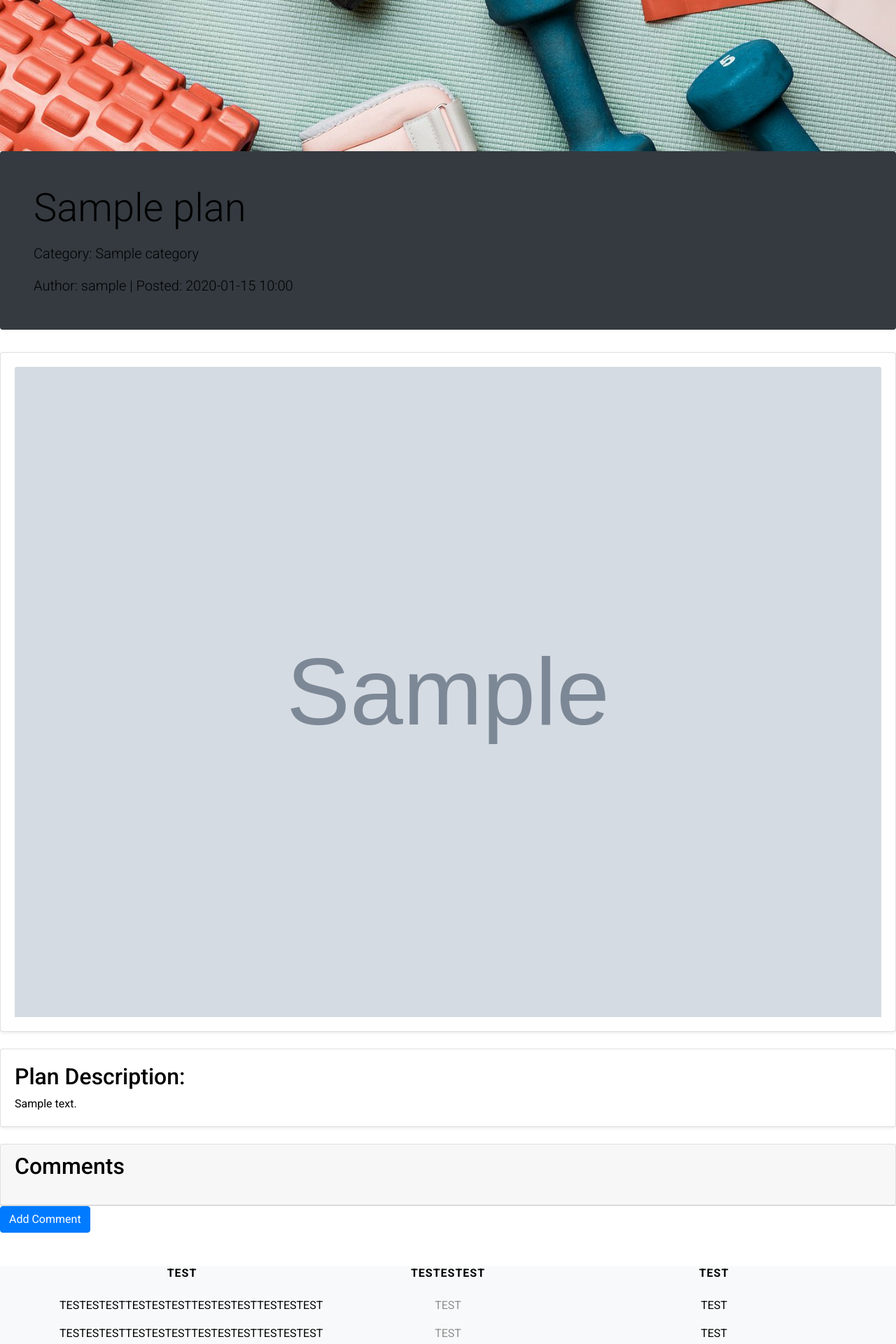
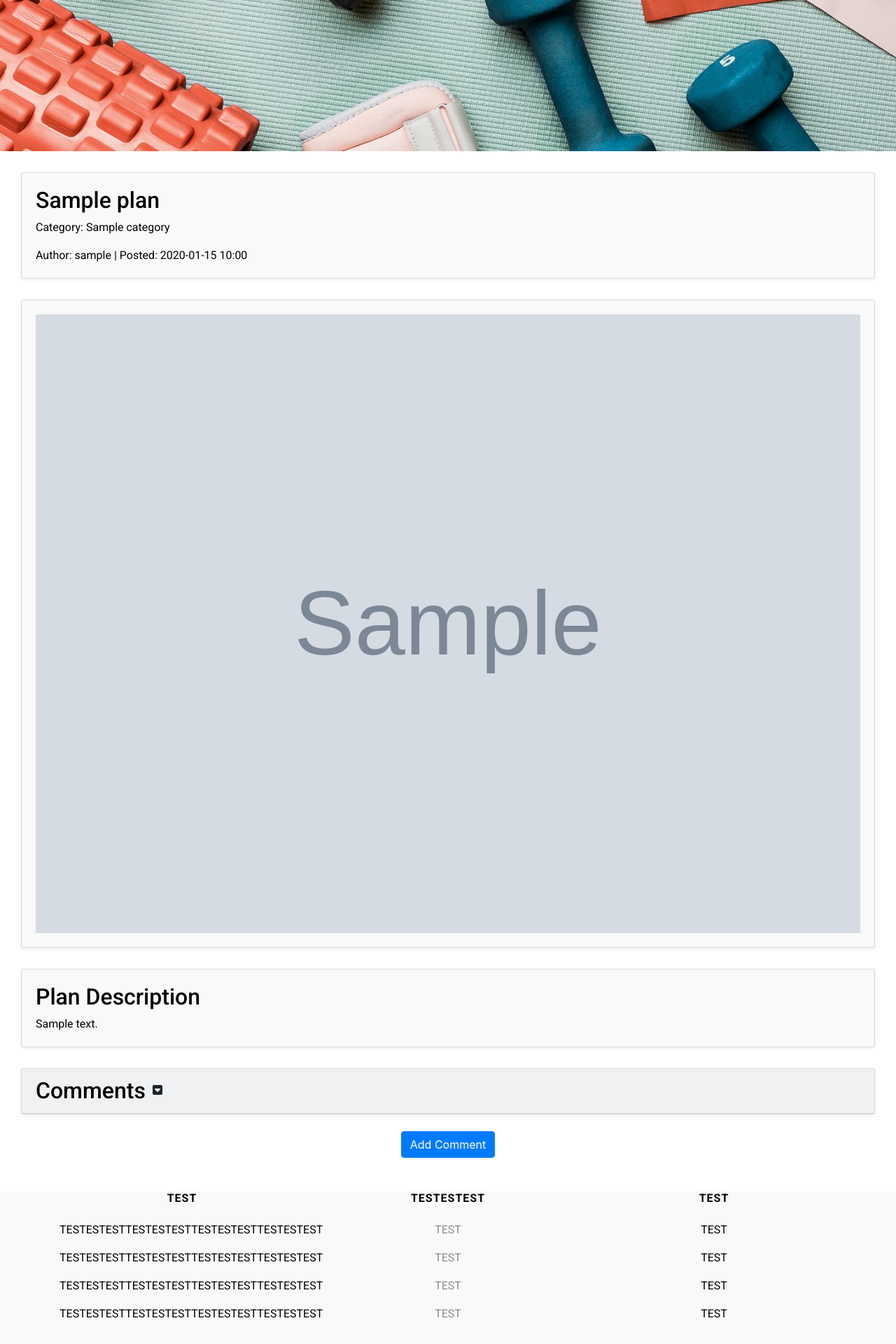
Before and after one commit to Code-Institute-Submissions/alexzanotti-milestone.project.4, a Django app: page /plans/1/ in a window 1280 px wide. Shown: the part 560-2480 px from the top of the page at 70% size. Run offline with Django 3.2, Linux system fonts and the light colour scheme; a user stored in the database is signed in; tables that the repository leaves empty hold one stand-in row (values such as "Sample post"); grey boxes marked "Sample" are stand-in pictures; some libraries are stand-ins or nearby versions.

Commit message:
added plan_description styling

```diff
--- a/plans/templates/plans/plan_description.html
+++ b/plans/templates/plans/plan_description.html
@@ -1,39 +1,41 @@
 {% extends "base.html" %}
 {% load static %}
 
-{% block title %}{{ plan.name }} Plan{% endblock %}
-{% block image %}{{ plan.name }} Plan{% endblock %}
+{% block title %}Plan{% endblock %}
+{% block image %}Plan{% endblock %}
+{% block plans %}active{% endblock %}
 
 {% block content %}
-<div class="jumbotron p-4 p-md-5 text-white rounded bg-dark">
-    <div class="col-md-6 px-0">
-        <h1 class="display-4">{{ plan.name }}</h1>
-        <p class="lead my-3">Category: {{ plan.category.name }}</p>
-        <p class="lead mb-0">Author: {{ plan.author }} | Posted: {{ plan.date_posted|date:'Y-m-d H:i' }}</p>
+<div class="card mb-4 shadow-sm bg-light plan-detail-style">
+    <div class="card-body">
+        <h2>{{ plan.name }}</h2>
+        <p class="card-text">Category: {{ plan.category.name }}</p>
+        <p class="card-text">Author: {{ plan.author }} | Posted: {{ plan.date_posted|date:'Y-m-d H:i' }}</p>
     </div>
 </div>
 
 {% if plan.image_field %}
-<div class="card mb-4 shadow-sm">
+<div class="card mb-4 shadow-sm bg-light plan-detail-style">
     <div class="card-body">
         <img src="{{ plan.image_field.url }}" class="card-img-top" alt="{{ plan.name }}">
     </div>
 </div>
 {% endif %}
 
-<div class="card mb-4 shadow-sm">
+<div class="card mb-4 shadow-sm bg-light plan-detail-style">
     <div class="card-body">
-        <h2>Plan Description:</h2>
+        <h2>Plan Description</h2>
         <p class="card-text">{{ plan.description }}</p>
     </div>
 </div>
 
-<div class="card mt-3">
-    <div class="card-header" id="commentsHeading" data-toggle="collapse" data-target="#commentsCollapse" aria-expanded="false" aria-controls="commentsCollapse" style="cursor: pointer;">
+<div class="card mb-4 shadow-sm bg-light plan-detail-style">
+    <div class="card-header d-flex justify-content" id="planCommentsHeading" data-toggle="collapse" data-target="#planCommentsCollapse"
+        aria-expanded="false" aria-controls="commentsCollapse" style="cursor: pointer;">
         <h2 class="mb-0">Comments</h2>
-        <i class="fa-light fa-square-chevron-down" style="color: #000000;"></i>
+        <i class="fa-solid fa-square-caret-down"></i>
     </div>
-    <div id="commentsCollapse" class="collapse" aria-labelledby="commentsHeading">
+    <div id="planCommentsCollapse" class="collapse" aria-labelledby="planCommentsHeading">
         <div class="card-body">
             {% if comments %}
             <ul>
@@ -51,7 +53,10 @@
     </div>
 </div>
 
+
 {% if user.is_authenticated %}
+<div class="add-plan-comment">
 <a href="{% url 'plans:add_comment' plan_id=plan.id %}" class="btn btn-primary">Add Comment</a>
+</div>
 {% endif %}
 {% endblock %}
--- a/static/css/base.css
+++ b/static/css/base.css
@@ -2,7 +2,7 @@
    Main
    ========================================================================== */
 
-* {
+h1,h2,h3,h4,h5,h6,p,li {
     color: #000000;
     font-family: 'Roboto', sans-serif;
 }
@@ -300,6 +300,24 @@ Plans
     text-align: center;
 }
 
+/* Plan Description */
+
+.add-plan-comment {
+    text-align: center;
+}
+
+.plan-detail-style {
+    margin: 30px;
+}
+
+#planCommentsHeading i {
+    padding: 10px;
+}
+
+#planCommentsCollapse div ul li {
+    list-style: none;
+}
+
 /* ==========================================================================
    Plans Media Queries
    ========================================================================== */
```
Also changed, not shown: media/Screenshot_2023-05-21_at_17.36.56.png (added).
